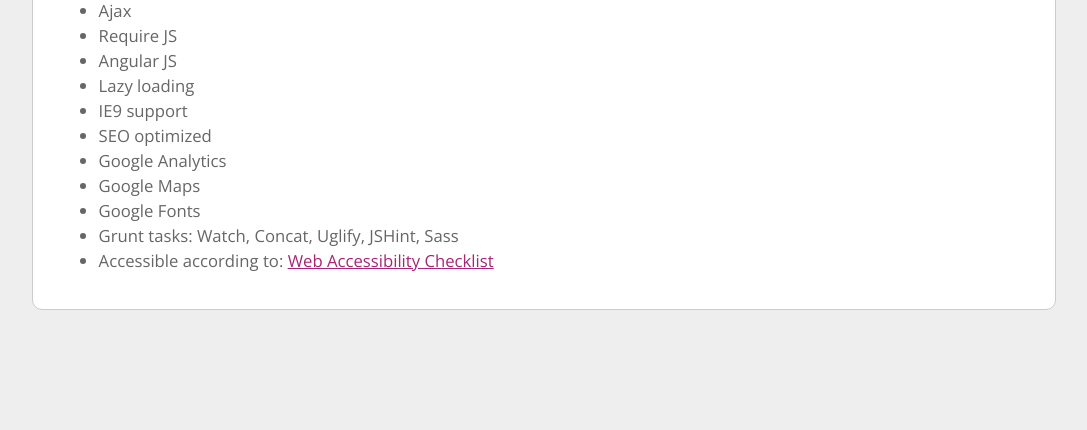
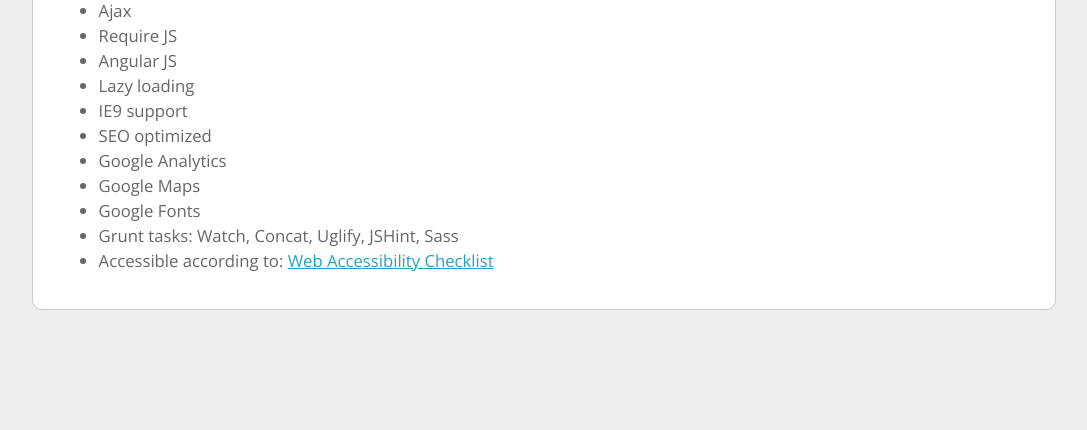
Before and after one commit to adrianblynch/Howler, a Django app: template ui/templates/about.html in a window 1280 px wide. Shown: the part 767-1197 px from the top of the page, without its empty margins (96-1183 px from the left). Run offline with Django 3.2, Linux system fonts and the light colour scheme; the template is opened without the code that fills it, so the values that code supplies are empty; parts of the project's set-up code (start-up, migrations or seed data) failed here and were passed over; some libraries are stand-ins or nearby versions; some web fonts are replaced.

Commit message:
changed links colour

```diff
--- a/static/css/main.css
+++ b/static/css/main.css
@@ -275,11 +275,11 @@ p {
 }
 
 a {
-  color: #a82676;
+  color: #27a1c0;
 }
 
 a:hover {
-  color: #841157;
+  color: #107d98;
   text-decoration: underline;
 }
 
--- a/ui/style/_base.scss
+++ b/ui/style/_base.scss
@@ -46,11 +46,11 @@ p {
 	margin-bottom:20px;
 }
 a {
-	color: #a82676;
+	color: #27a1c0;
 }
 
 a:hover {
-	color:#841157;
+	color:#107d98;
 	text-decoration: underline;
 }
 
--- a/ui/style/main.css
+++ b/ui/style/main.css
@@ -275,11 +275,11 @@ p {
 }
 
 a {
-  color: #a82676;
+  color: #27a1c0;
 }
 
 a:hover {
-  color: #841157;
+  color: #107d98;
   text-decoration: underline;
 }
 
```
